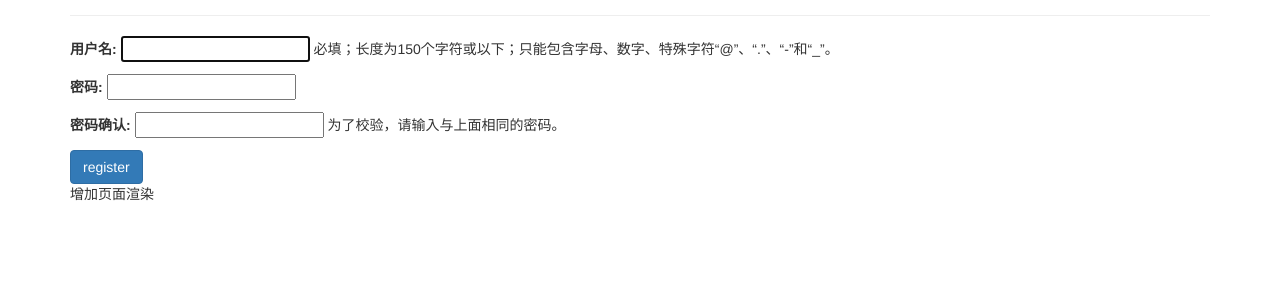
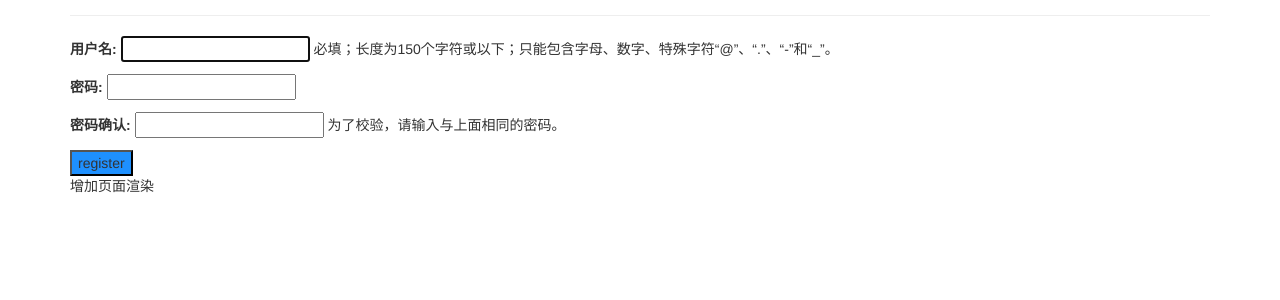
Before and after one commit to github-xiaoh/my_log, a Django app: page /users/register/ in a window 1280 px wide. Shown: the part 51-351 px from the top of the page. Run offline with Django 3.2, Linux system fonts and the light colour scheme; some libraries are stand-ins or nearby versions.

Commit message:
页面优化

```diff
--- a/users/templates/users/register.html
+++ b/users/templates/users/register.html
@@ -11,7 +11,7 @@
   {% csrf_token %}
   {{ form.as_p }}
 
-  <button name="submit" class="btn btn-primary btn-blue">register</button>
+  <button name="submit" style="background-color: dodgerblue">register</button>
 
 
   <input type="hidden" name="next" value="{% url 'my_blog:index' %}" />
```
